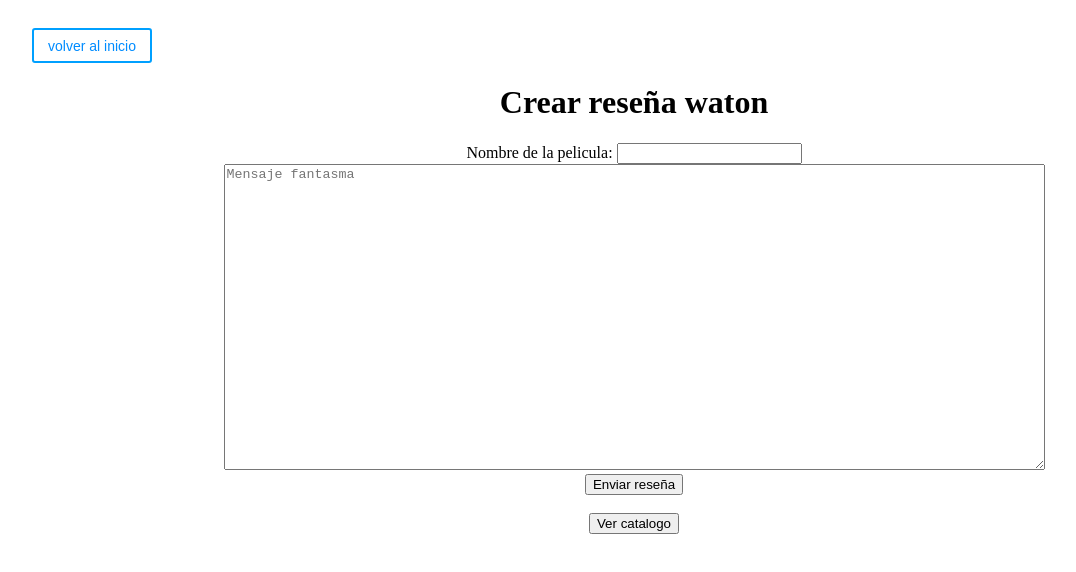
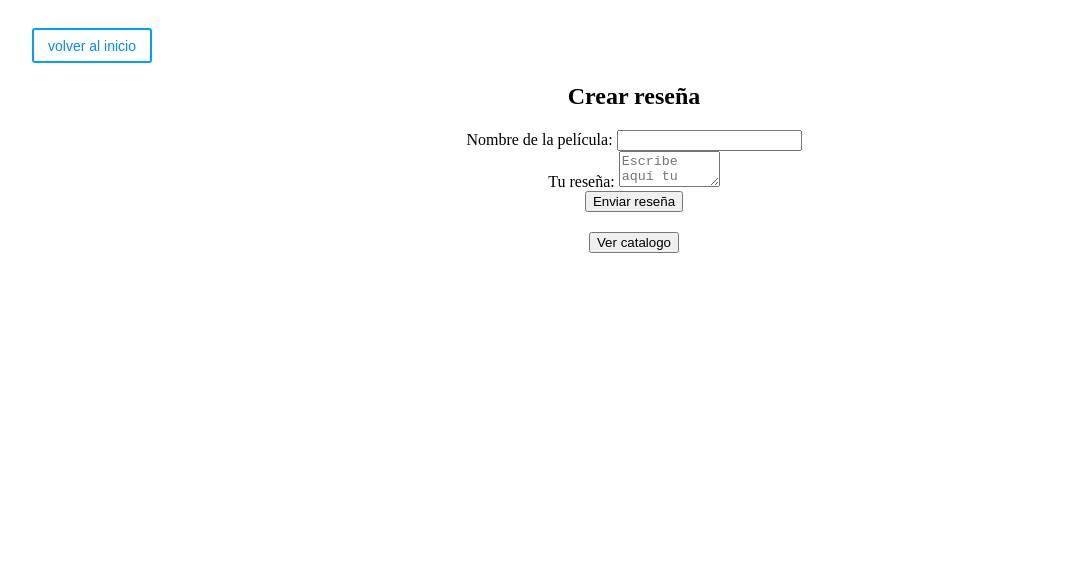
Before and after one commit to absalom-e/udp-movie-reviewer, a website built with Vite: page htmls/Reseña.html in a window 1280 px wide. Shown: the whole page, without its empty margins (6-1082 px from the left). Built offline with nearby package versions, Linux system fonts and the light colour scheme.

Commit message:
Mejoras De Semantica Reseña & Se + Pequeñas Correcciones De Errores

```diff
--- a/htmls/Reseña.html
+++ b/htmls/Reseña.html
@@ -6,28 +6,50 @@
     <meta name="viewport" content="width=device-width, initial-scale=1.0" />
     <title>Crear Reseña</title>
     <link rel="stylesheet" href="/styles/reseña_style.css">
+  </head>
+  <body style = "padding-top: 20px">
 
-       <nav align = "left" style = "margin-left:30px">
+    <header style="margin-left: 30px">
+      <nav aria-label="Navegación principal">
         <a href="../index.html">
          <button class = "index">volver al inicio</button>
         </a>
       </nav>
+    </header>
 
-  </head>
-  <body style = "padding-top: 20px">
 
-    <div style = "text-align:center">
-    <H1>Crear reseña waton</H1>
-    <form>
-       <label for="nombre de la pelicula">Nombre de la pelicula:</label>
-  <input type="text" id="nombre de la pelicula" name="nombre de la pelicula" required>
- <br>
-    <textarea id="Rreseña" rows="20" cols="100" required placeholder="Mensaje fantasma"></textarea>
-   <br>
-    <button class = "Boton reseña">Enviar reseña</button>
+    <main style="text-align: center">
+    <section class="form-resena">
+    <h1>Crear reseña</h1>
+
+    <form id="form-resena">
+
+   <div class="nombre-pelicula">
+     <label for="pelicula">Nombre de la película:</label>
+     <input type="text" id="pelicula" name="pelicula" required>
+   </div>
+
+  <div class="reseña">
+    <label for="resena">Tu reseña:</label>
+    <textarea
+      id="resena"
+      name="resena"
+      rows="2"
+      cols="10"
+      required placeholder="Escribe aquí tu opinión sobre la película..."></textarea>
+  </div>
+
+  <button type="submit" class="btn-enviar">Enviar reseña</button>
+
 </form>
-    <br>
+</section>
+
+<section style="margin-top: 20px">
   <a href="catalogo.html">
   <button class = "Catalogo">Ver catalogo</button>
   </a>
+</section>
+
+    </main>
   </body>
+</html>
```
Also changed, not shown: htmls/Cre.html (+2 -2 lines), htmls/Se.html (+18 -24 lines), htmls/catalogo.html (+1 -1 lines), index.html (+3 -3 lines). Lines whose indentation alone changed are shown as unchanged.
